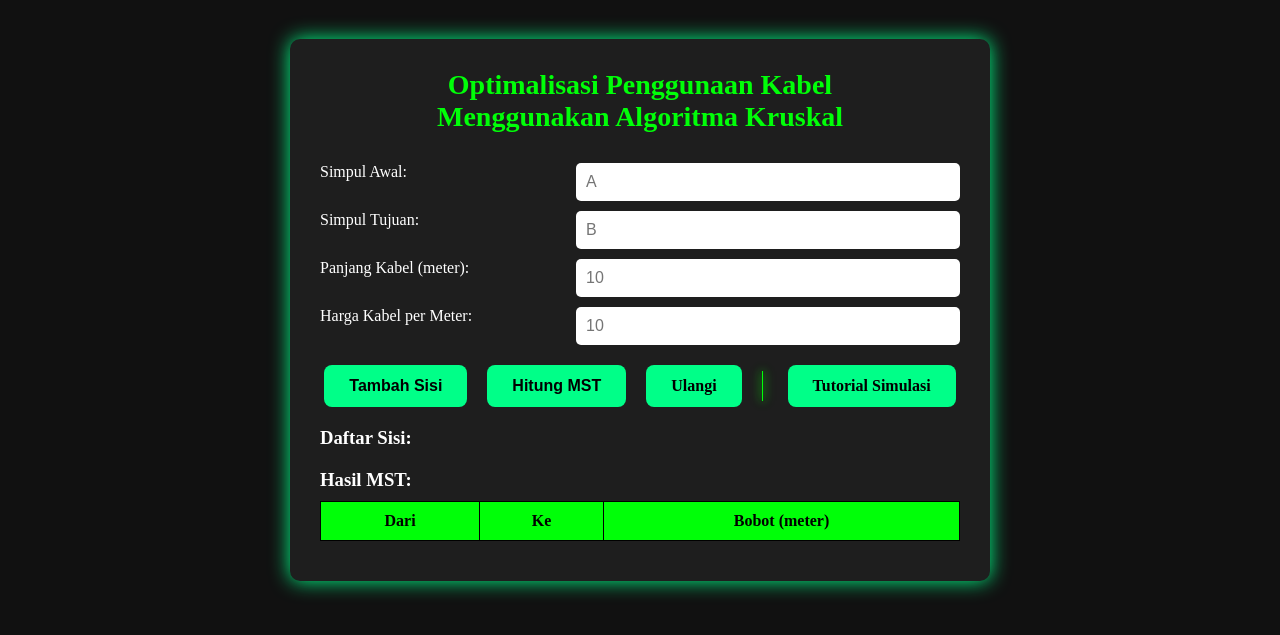
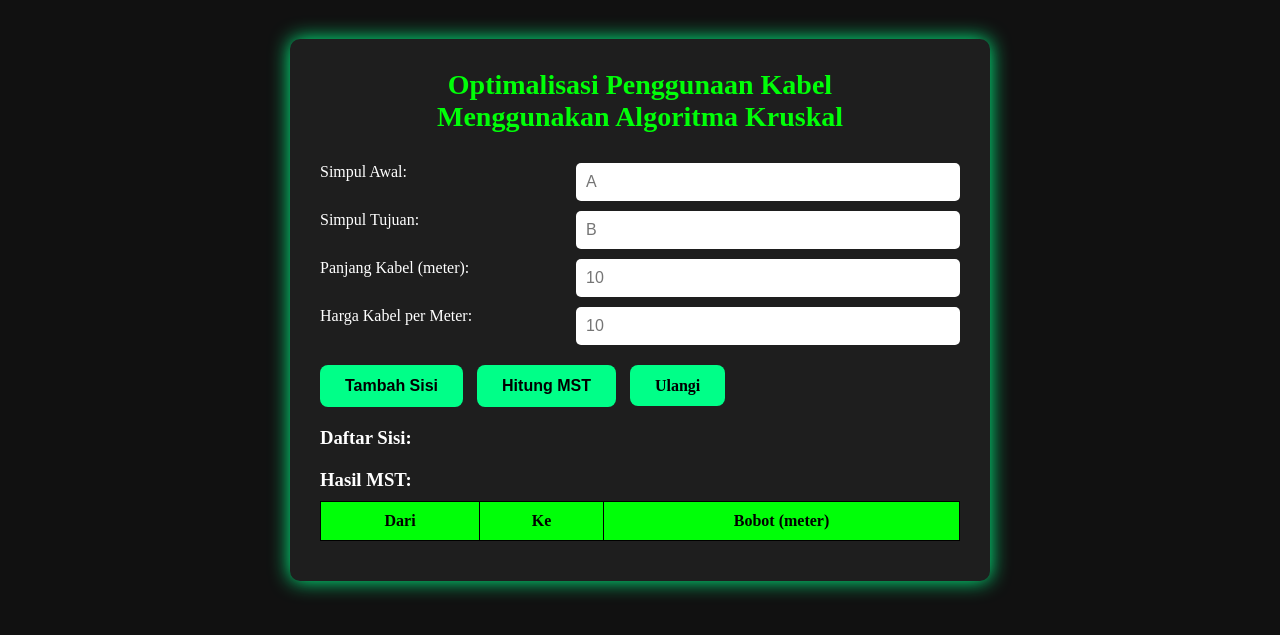
Before and after one commit to Jhamax/Kruskalofix, a plain HTML site: page Semester 2/Matematika Diskrit/html/cariMSTwarnet.html in a window 1280 px wide. Shown: the part 87-722 px from the top of the page. Drawn offline with Linux system fonts and the light colour scheme.

Commit message:
update Matematika Diskrit

```diff
--- a/Semester 2/Matematika Diskrit/css/CMW.css
+++ b/Semester 2/Matematika Diskrit/css/CMW.css
@@ -224,18 +224,6 @@ tbody tr {
     transition: background-color 0.3s ease;
 }
 
-.tutorial {
-    padding: 12px 25px;
-    margin-top: 10px;
-    margin-left: 5px;
-    background-color: #00ff88;
-    color: #000;
-    text-decoration: none;
-    font-weight: bold;
-    border-radius: 8px;
-    transition: background-color 0.3s ease;
-}
-
 .ulangi:hover,
 .tutorial:hover {
     background-color: #00FF08;
@@ -245,23 +233,3 @@ tbody tr {
     list-style-type: circle;
     padding-left: 17px;
 }
-
-.garis2 {
-    width: 1px;
-    height: 30px;
-    background-color: #00FF08;
-    margin: 0 10px;
-    opacity: 1;
-    margin-top: 10px;
-    box-shadow: 0 0 8px #00FF08, 0 0 12px #00FF08;
-
-}
-
-.pembungkusTombol {
-    display: flex;
-    flex-wrap: wrap;
-    align-items: center;
-    justify-content: center;
-    gap: 10px;
-    margin-top: 10px;
-}
--- a/Semester 2/Matematika Diskrit/html/cariMSTwarnet.html
+++ b/Semester 2/Matematika Diskrit/html/cariMSTwarnet.html
@@ -50,15 +50,9 @@
     <label>Harga Kabel per Meter:
       <input type="text" id="pricePerMeter" placeholder="10" pattern="\d*" inputmode="numeric">
     </label>
-    <div class="pembungkusTombol">
-      <button onclick="tambahSisi()">Tambah Sisi</button>
-      <button onclick="hitungMST()">Hitung MST</button>
-      <a href="../html/cariMSTwarnet.html" class="ulangi"> Ulangi </a>
-      <div class="garis2"></div>
-      <a href="#" class="tutorial"> Tutorial Simulasi</a>
-    </div>
-
-
+    <button onclick="tambahSisi()">Tambah Sisi</button>
+    <button onclick="hitungMST()">Hitung MST</button>
+    <a href="../html/cariMSTwarnet.html" class="ulangi"> Ulangi </a>
     <div class="edges">
       <h3>Daftar Sisi:</h3>
       <ul id="daftarSisi"></ul>
```
